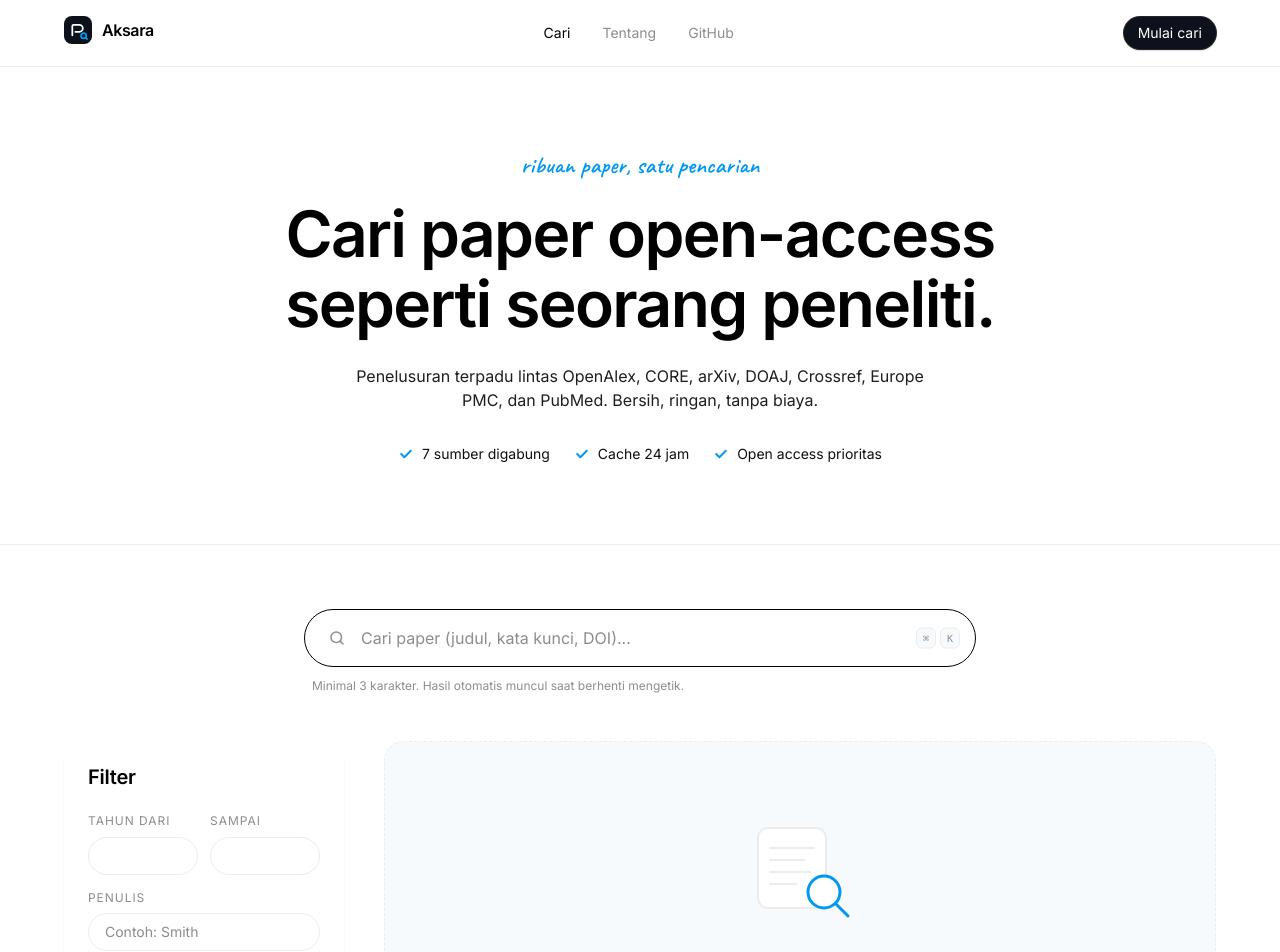
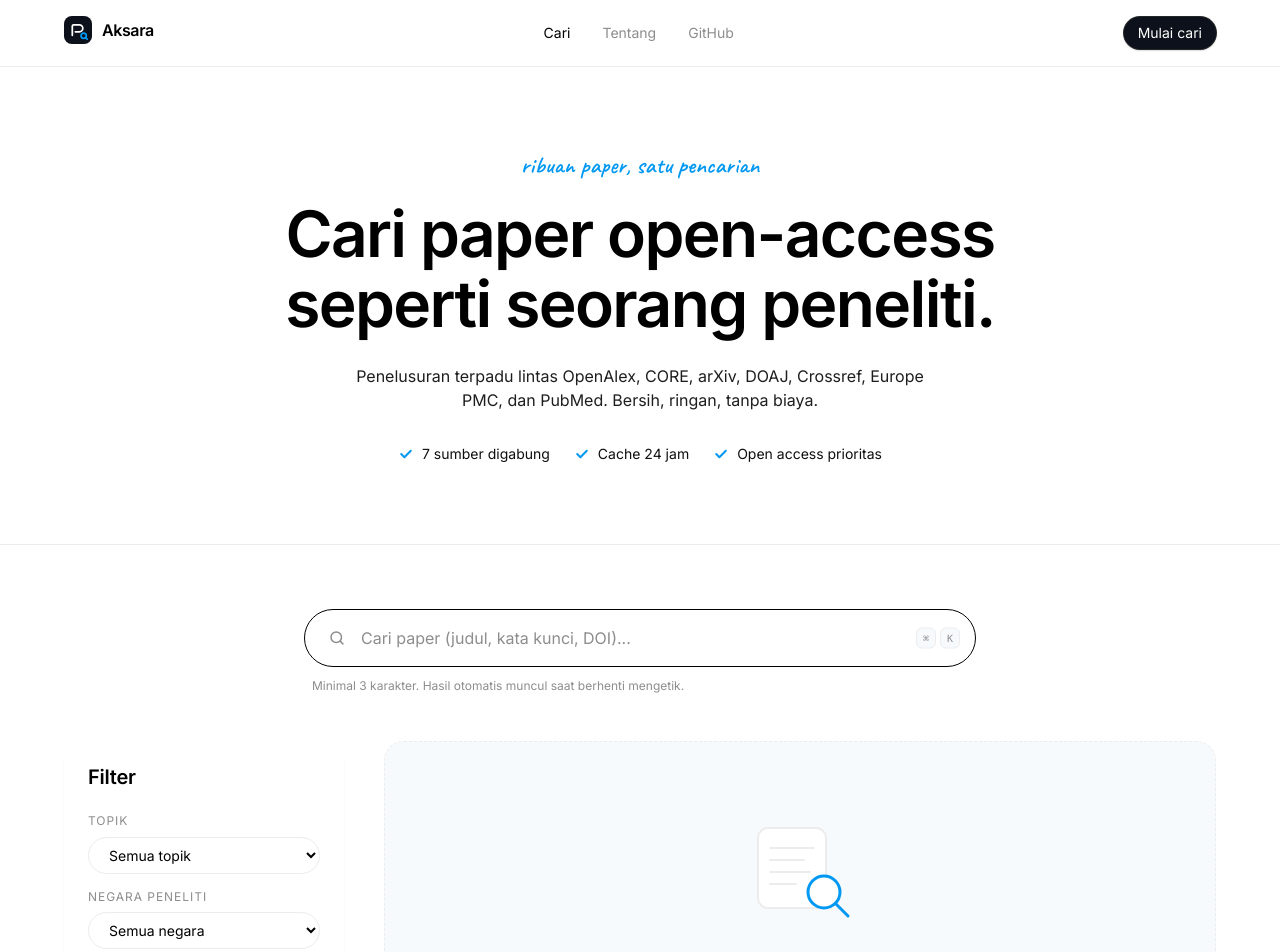
Before and after one commit to farizziezhi/aksara, a Next.js app: page / in a window 1280 px wide. Shown: the top 952 px of the page. Built offline with nearby package versions, Linux system fonts and the light colour scheme.

Commit message:
feat: add topic and country filters, arXiv ID direct lookup

```diff
--- a/app/api/search/route.ts
+++ b/app/api/search/route.ts
@@ -17,6 +17,7 @@ import type {
 } from "../../../types/api";
 import type { PaperResult, SourceName } from "../../../types/paper";
 import { SOURCE_NAMES } from "../../../types/paper";
+import { TOPIC_VALUES, type Topic } from "../../../lib/topics";
 
 export const dynamic = "force-dynamic";
 
@@ -49,6 +50,13 @@ const querySchema = z
       .optional()
       .transform((v) => (v ? v : undefined)),
     sort: z.enum(sortValues).default("relevance"),
+    topic: z.enum(TOPIC_VALUES).default("all"),
+    country: z
+      .string()
+      .trim()
+      .toUpperCase()
+      .regex(/^[A-Z]{2}$/, "country harus 2 huruf ISO.")
+      .optional(),
   })
   .refine(
     (v) =>
@@ -109,6 +117,8 @@ async function handle(req: NextRequest) {
     oa_only: url.searchParams.get("oa_only") ?? undefined,
     author: url.searchParams.get("author") ?? undefined,
     sort: url.searchParams.get("sort") ?? undefined,
+    topic: url.searchParams.get("topic") ?? undefined,
+    country: url.searchParams.get("country") ?? undefined,
   });
 
   if (!parsed.success) {
@@ -122,7 +132,7 @@ async function handle(req: NextRequest) {
     );
   }
 
-  const { q, page, limit, year, year_min, year_max, source, oa_only, author, sort } = parsed.data;
+  const { q, page, limit, year, year_min, year_max, source, oa_only, author, sort, topic, country } = parsed.data;
 
   let sourceFilter: SourceName | undefined;
   if (source) {
@@ -138,7 +148,7 @@ async function handle(req: NextRequest) {
   }
 
   stage = "cache-read";
-  const hash = hashQuery(q);
+  const hash = hashQuery(`${q}|topic=${topic}|country=${country ?? ""}`);
 
   let papers: PaperResult[] | null;
   try {
@@ -154,7 +164,11 @@ async function handle(req: NextRequest) {
     stage = "aggregate";
     let out: Awaited<ReturnType<typeof aggregate>>;
     try {
-      out = await aggregate({ query: q });
+      out = await aggregate({
+        query: q,
+        topic: topic as Topic,
+        countryCode: country ?? null,
+      });
     } catch (err) {
       throw tag(err);
     }
--- a/app/page.tsx
+++ b/app/page.tsx
@@ -28,7 +28,11 @@ const FEATURES = [
 export default function Home() {
   const [query, setQuery] = useState("");
   const [page, setPage] = useState(1);
-  const [filters, setFilters] = useState<Filters>({ oa_only: true, sort: "relevance" });
+  const [filters, setFilters] = useState<Filters>({
+    oa_only: true,
+    sort: "relevance",
+    topic: "all",
+  });
   const [status, setStatus] = useState<Status>("idle");
   const [data, setData] = useState<SearchSuccessResponse | null>(null);
   const [errorMessage, setErrorMessage] = useState<string>("");
@@ -45,8 +49,10 @@ export default function Home() {
       if (f.year_max !== undefined) params.set("year_max", String(f.year_max));
       if (f.author) params.set("author", f.author);
       if (f.source) params.set("source", f.source.toLowerCase());
+      if (f.country) params.set("country", f.country);
       params.set("oa_only", String(f.oa_only));
       params.set("sort", f.sort);
+      params.set("topic", f.topic);
 
       setStatus("loading");
       setErrorMessage("");
--- a/components/FilterPanel.tsx
+++ b/components/FilterPanel.tsx
@@ -3,6 +3,7 @@
 import { useState } from "react";
 import type { SourceName } from "../types/paper";
 import { SOURCE_NAMES } from "../types/paper";
+import { TOPIC_VALUES, TOPICS, type Topic } from "../lib/topics";
 
 export type SearchSort = "relevance" | "citations_desc" | "year_desc" | "year_asc";
 
@@ -13,6 +14,8 @@ export interface Filters {
   oa_only: boolean;
   author?: string;
   sort: SearchSort;
+  topic: Topic;
+  country?: string;
 }
 
 interface Props {
@@ -34,6 +37,8 @@ function activeCount(f: Filters): number {
   if (f.source) n++;
   if (f.sort !== "relevance") n++;
   if (!f.oa_only) n++;
+  if (f.topic !== "all") n++;
+  if (f.country) n++;
   return n;
 }
 
@@ -75,6 +80,55 @@ export function FilterPanel({ filters, onChange }: Props) {
       </button>
 
       <div className={`${open ? "mt-5 grid" : "hidden"} md:mt-6 md:grid`}>
+        <div className="mb-4">
+          <label htmlFor="filter-topic" className={fieldLabel}>
+            Topik
+          </label>
+          <select
+            id="filter-topic"
+            value={filters.topic}
+            onChange={(e) =>
+              onChange({ ...filters, topic: e.target.value as Topic })
+            }
+            className={fieldInput}
+          >
+            {TOPIC_VALUES.map((t) => (
+              <option key={t} value={t}>
+                {TOPICS[t].label}
+              </option>
+            ))}
+          </select>
+        </div>
+
+        <div className="mb-4">
+          <label htmlFor="filter-country" className={fieldLabel}>
+            Negara peneliti
+          </label>
+          <select
+            id="filter-country"
+            value={filters.country ?? ""}
+            onChange={(e) => {
+              const v = e.target.value;
+              onChange({ ...filters, country: v || undefined });
+            }}
+            className={fieldInput}
+          >
+            <option value="">Semua negara</option>
+            <option value="ID">Indonesia</option>
+            <option value="MY">Malaysia</option>
+            <option value="SG">Singapura</option>
+            <option value="US">Amerika Serikat</option>
+            <option value="GB">Inggris</option>
+            <option value="JP">Jepang</option>
+            <option value="CN">China</option>
+            <option value="IN">India</option>
+            <option value="DE">Jerman</option>
+            <option value="FR">Prancis</option>
+            <option value="AU">Australia</option>
+            <option value="CA">Kanada</option>
+          </select>
+        </div>
+
         <div className="mb-4 grid grid-cols-2 gap-3">
           <div>
             <label htmlFor="filter-year-min" className={fieldLabel}>
--- a/lib/aggregator.ts
+++ b/lib/aggregator.ts
@@ -9,11 +9,14 @@ import { searchPubMed } from "./sources/pubmed";
 import { enrichCitationCounts } from "./sources/opencitations";
 import { deduplicate } from "./deduplicator";
 import { rank } from "./ranker";
+import { TOPICS, topicMatches, type Topic } from "./topics";
 
 export interface AggregateOptions {
   query: string;
   perSourceLimit?: number;
   sources?: SourceName[];
+  topic?: Topic;
+  countryCode?: string | null;
 }
 
 export interface AggregateResult {
@@ -24,16 +27,6 @@ export interface AggregateResult {
 }
 
 type SourceFn = (q: string, limit: number) => Promise<PaperResult[]>;
-
-const REGISTRY: Record<Exclude<SourceName, "Unpaywall">, SourceFn> = {
-  OpenAlex: searchOpenAlex,
-  CORE: searchCORE,
-  arXiv: searchArXiv,
-  DOAJ: searchDOAJ,
-  Crossref: searchCrossref,
-  EuropePMC: searchEuropePMC,
-  PubMed: searchPubMed,
-};
 
 const DEFAULT_SOURCES: SourceName[] = [
   "OpenAlex",
@@ -47,12 +40,26 @@ const DEFAULT_SOURCES: SourceName[] = [
 
 export async function aggregate(opts: AggregateOptions): Promise<AggregateResult> {
   const limit = opts.perSourceLimit ?? 25;
+  const topic: Topic = opts.topic ?? "all";
+  const conceptId = TOPICS[topic]?.openalexConcept ?? null;
+  const country = opts.countryCode ?? null;
+
+  const registry: Record<Exclude<SourceName, "Unpaywall">, SourceFn> = {
+    OpenAlex: (q, l) => searchOpenAlex(q, l, { conceptId, countryCode: country }),
+    CORE: searchCORE,
+    arXiv: searchArXiv,
+    DOAJ: (q, l) => searchDOAJ(q, l, { countryCode: country }),
+    Crossref: searchCrossref,
+    EuropePMC: searchEuropePMC,
+    PubMed: searchPubMed,
+  };
+
   const requested = (opts.sources ?? DEFAULT_SOURCES).filter(
-    (s): s is keyof typeof REGISTRY => s in REGISTRY,
+    (s): s is keyof typeof registry => s in registry,
   );
 
   const settled = await Promise.allSettled(
-    requested.map((s) => REGISTRY[s](opts.query, limit)),
+    requested.map((s) => registry[s](opts.query, limit)),
   );
 
   const all: PaperResult[] = [];
@@ -74,7 +81,14 @@ export async function aggregate(opts: AggregateOptions): Promise<AggregateResult
     }
   });
 
-  const merged = deduplicate(all);
+  const filtered =
+    topic === "all"
+      ? all
+      : all.filter((p) =>
+          topicMatches(topic, `${p.title} ${p.abstract ?? ""}`),
+        );
+
+  const merged = deduplicate(filtered);
   await enrichCitationCounts(merged, { budgetMs: 2500, concurrency: 6 });
   const ordered = rank(merged, { query: opts.query });
 
--- a/lib/sources/openalex.ts
+++ b/lib/sources/openalex.ts
@@ -34,15 +34,28 @@ interface OpenAlexResponse {
 const ENDPOINT = "https://api.openalex.org/works";
 const SOURCE = "OpenAlex" as const;
 
+export interface OpenAlexOptions {
+  conceptId?: string | null;
+  countryCode?: string | null;
+}
+
 export async function searchOpenAlex(
   query: string,
   limit = 25,
+  options: OpenAlexOptions = {},
 ): Promise<PaperResult[]> {
   const url = new URL(ENDPOINT);
   url.searchParams.set("search", query);
   url.searchParams.set("per-page", String(Math.min(Math.max(limit, 1), 25)));
   const email = process.env.UNPAYWALL_EMAIL;
   if (email) url.searchParams.set("mailto", email);
+
+  const filters: string[] = [];
+  if (options.conceptId) filters.push(`concepts.id:${options.conceptId}`);
+  if (options.countryCode) {
+    filters.push(`institutions.country_code:${options.countryCode.toLowerCase()}`);
+  }
+  if (filters.length) url.searchParams.set("filter", filters.join(","));
 
   const data = await fetchJson<OpenAlexResponse>(url.toString(), {
     source: SOURCE,
@@ -51,6 +64,22 @@ export async function searchOpenAlex(
 
   const works = data.results ?? [];
   return works
+    .map((w) => normalizeWork(w))
+    .filter((p): p is PaperResult => p !== null);
+}
+
+export async function fetchOpenAlexById(arxivId: string): Promise<PaperResult[]> {
+  const url = new URL(ENDPOINT);
+  url.searchParams.set("filter", `ids.openalex:!null,fulltext.search:${arxivId}`);
+  url.searchParams.set("per-page", "5");
+  const email = process.env.UNPAYWALL_EMAIL;
+  if (email) url.searchParams.set("mailto", email);
+
+  const data = await fetchJson<OpenAlexResponse>(url.toString(), {
+    source: SOURCE,
+    headers: { Accept: "application/json" },
+  });
+  return (data.results ?? [])
     .map((w) => normalizeWork(w))
     .filter((p): p is PaperResult => p !== null);
 }
--- /dev/null
+++ b/lib/topics.ts
@@ -0,0 +1,83 @@
+export const TOPIC_VALUES = [
+  "all",
+  "medicine",
+  "biology",
+  "computer_science",
+  "engineering",
+  "mathematics",
+  "physics",
+  "chemistry",
+  "social_sciences",
+  "psychology",
+  "economics",
+] as const;
+
+export type Topic = (typeof TOPIC_VALUES)[number];
+
+export interface TopicSpec {
+  label: string;
+  openalexConcept: string | null;
+  keywords: string[];
+}
+
+export const TOPICS: Record<Topic, TopicSpec> = {
+  all: { label: "Semua topik", openalexConcept: null, keywords: [] },
+  medicine: {
+    label: "Kedokteran",
+    openalexConcept: "C71924100",
+    keywords: ["medic", "clinic", "patient", "disease", "diabet", "cancer", "therapy", "pharmac"],
+  },
+  biology: {
+    label: "Biologi",
+    openalexConcept: "C86803240",
+    keywords: ["biolog", "gene", "protein", "cell", "organism", "evolution", "ecolog"],
+  },
+  computer_science: {
+    label: "Computer Science",
+    openalexConcept: "C41008148",
+    keywords: ["algorithm", "machine learning", "deep learning", "neural", "comput", "software", "data"],
+  },
+  engineering: {
+    label: "Teknik",
+    openalexConcept: "C127413603",
+    keywords: ["engineer", "design", "manufactur", "control", "signal", "circuit", "structur"],
+  },
+  mathematics: {
+    label: "Matematika",
+    openalexConcept: "C33923547",
+    keywords: ["theorem", "equation", "matemat", "topolog", "algebra", "calculus", "manifold"],
+  },
+  physics: {
+    label: "Fisika",
+    openalexConcept: "C121332964",
+    keywords: ["physic", "quantum", "particle", "relativity", "thermo", "optic", "electromag"],
+  },
+  chemistry: {
+    label: "Kimia",
+    openalexConcept: "C185592680",
+    keywords: ["chemic", "molecul", "reaction", "synthesis", "catalyst", "polymer"],
+  },
+  social_sciences: {
+    label: "Sosial",
+    openalexConcept: "C144024400",
+    keywords: ["social", "society", "cultural", "political", "education", "communit"],
+  },
+  psychology: {
+    label: "Psikologi",
+    openalexConcept: "C15744967",
+    keywords: ["psycholog", "behavior", "cognit", "mental health", "anxiety", "depress"],
+  },
+  economics: {
+    label: "Ekonomi",
+    openalexConcept: "C162324750",
+    keywords: ["econom", "financ", "market", "trade", "monet", "macroeconom"],
+  },
+};
+
+export function topicMatches(topic: Topic, text: string): boolean {
+  if (topic === "all") return true;
+  const spec = TOPICS[topic];
+  if (!spec.keywords.length) return true;
+  const lower = text.toLowerCase();
+  return spec.keywords.some((k) => lower.includes(k));
+}
--- /dev/null
+++ b/scripts/smoke-topic-country.ts
@@ -0,0 +1,40 @@
+import { searchArXiv } from "../lib/sources/arxiv";
+import { aggregate } from "../lib/aggregator";
+
+async function main() {
+  console.log("\n=== arXiv ID direct ===");
+  const r1 = await searchArXiv("2303.15563");
+  console.log(`results=${r1.length}`);
+  if (r1[0]) console.log(`title: ${r1[0].title.slice(0, 100)}`);
+
+  console.log("\n=== aggregate topic=medicine country=ID ===");
+  const r2 = await aggregate({
+    query: "rice diabetes",
+    topic: "medicine",
+    countryCode: "ID",
+  });
+  console.log(`queried=${r2.sources_queried.join(",")}`);
+  console.log(`failed=${r2.sources_failed.join(",") || "(none)"}`);
+  console.log(`total=${r2.results.length}`);
+  console.log("top 3:");
+  for (const p of r2.results.slice(0, 3)) {
+    console.log(`  [${p.source}] ${p.title.slice(0, 80)} (year=${p.year})`);
+  }
+
+  console.log("\n=== aggregate topic=engineering country=ID ===");
+  const r3 = await aggregate({
+    query: "renewable energy",
+    topic: "engineering",
+    countryCode: "ID",
+  });
+  console.log(`queried=${r3.sources_queried.join(",")}`);
+  console.log(`total=${r3.results.length}`);
+  for (const p of r3.results.slice(0, 3)) {
+    console.log(`  [${p.source}] ${p.title.slice(0, 80)} (year=${p.year})`);
+  }
+}
+
+main().catch((e) => {
+  console.error(e);
+  process.exit(1);
+});
--- a/types/api.ts
+++ b/types/api.ts
@@ -13,6 +13,8 @@ export interface SearchRequestQuery {
   oa_only?: boolean;
   author?: string;
   sort?: SearchSort;
+  topic?: string;
+  country?: string;
 }
 
 export interface SearchSuccessResponse {
```
Also changed, not shown: lib/sources/arxiv.ts (+19 -0 lines), lib/sources/doaj.ts (+10 -1 lines).
